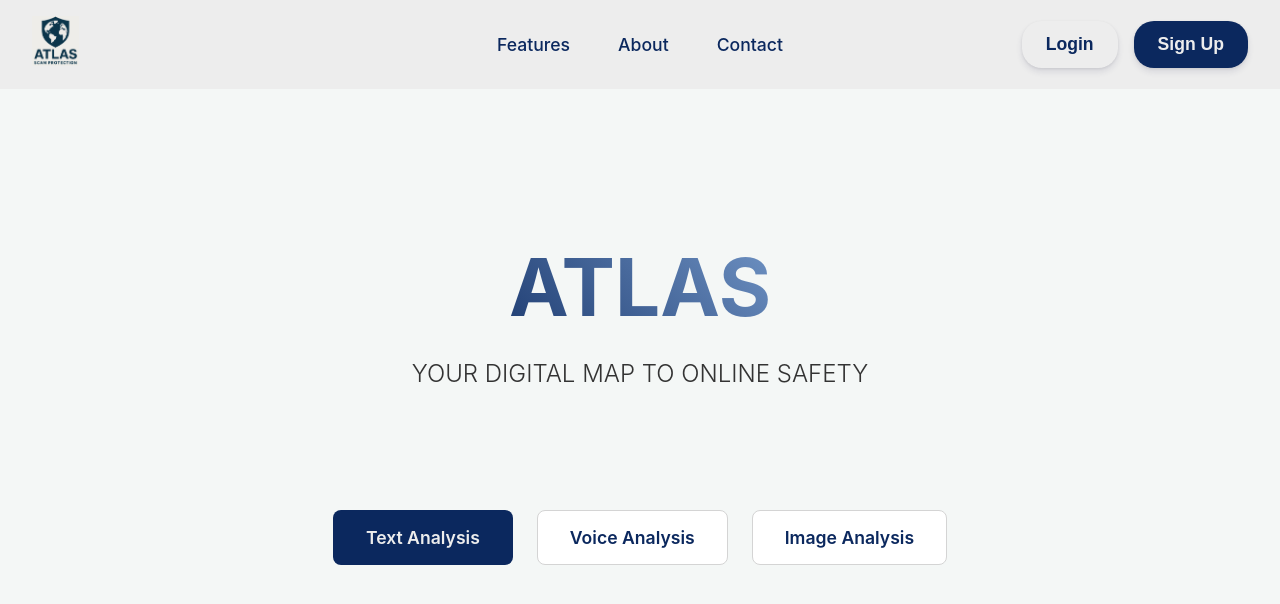
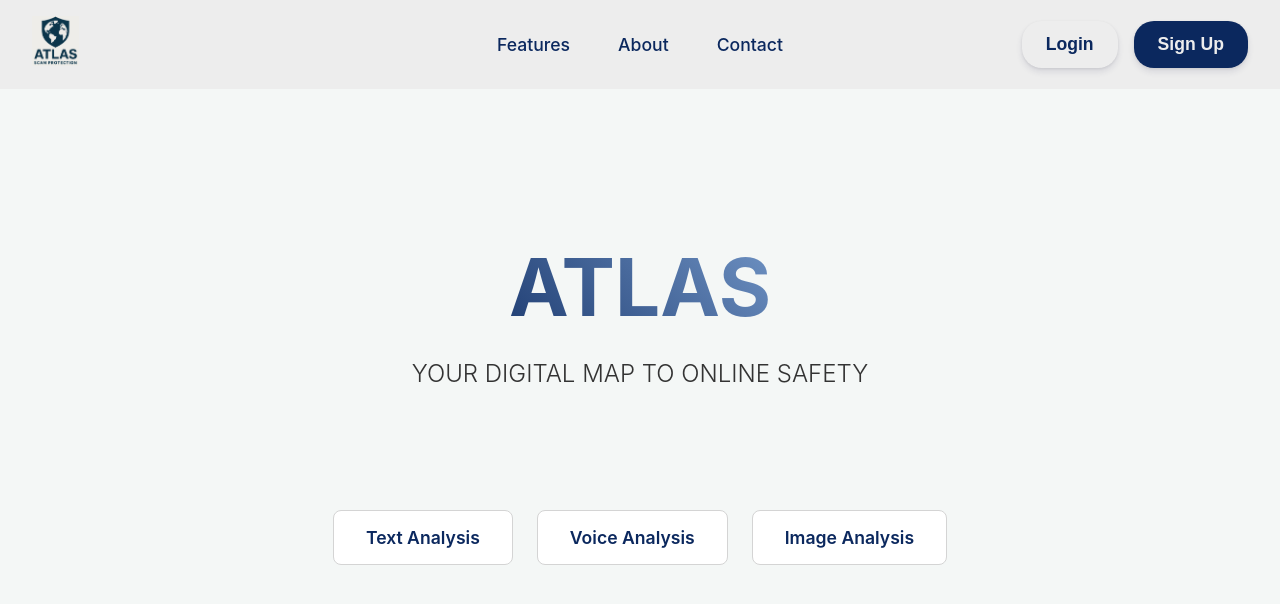
Before and after one commit to AidenBrown21/AtlasChrome, a React (Create React App) app in the folder frontend/: page / in a window 1280 px wide. Shown: the top 604 px of the page. Built offline with nearby package versions, Linux system fonts and the light colour scheme.

Commit message:
Fixed Color of Button

```diff
--- a/frontend/src/pages/LandingPage.css
+++ b/frontend/src/pages/LandingPage.css
@@ -63,12 +63,14 @@ html {
 }
 
 .action-button.primary {
-    background-color: #0b285e;
-    color: #EDEDED;
+    background-color: #FFFFFF;
+    color: #0b285e;
+    border-color: #d4d4d4;
 }
 
 .action-button.primary:hover {
-    background-color: #1a3f85;
+    background-color: #f7f7f7;
+    border-color: #b0b0b0;
 }
 
 .action-button.secondary {
```
